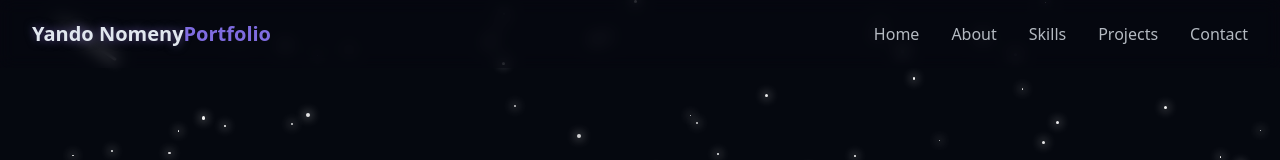
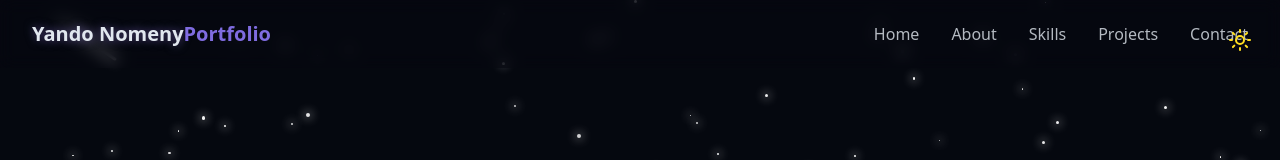
Before and after one commit to YandoNomenY/MyPortfolio, a React (Vite) app: page / in a window 1280 px wide. Shown: the top 160 px of the page. Built offline with nearby package versions, Linux system fonts and the light colour scheme.

Commit message:
Clean up ThemeToggle component
Remove commented-out code for theme icon rendering.

```diff
--- a/src/components/ThemeToggle.jsx
+++ b/src/components/ThemeToggle.jsx
@@ -35,11 +35,11 @@ export const ThemeToggle = () => {
             "fixed max-sm:hidden top-5 right-5 z-50 p-2 rounded-full transition-colors duration-300",
             "focus:outlin-hidden"
         )}>
-            {/* {isDarkMode ? (
+             {isDarkMode ? (
                 <Sun className="h-6 w-6 text-yellow-300"/>
             ) : (
                 <Moon className="h-6 w-6 text-blue-900"/>
-                )}  */}
+                )}
         </button>
     )
 }
```
